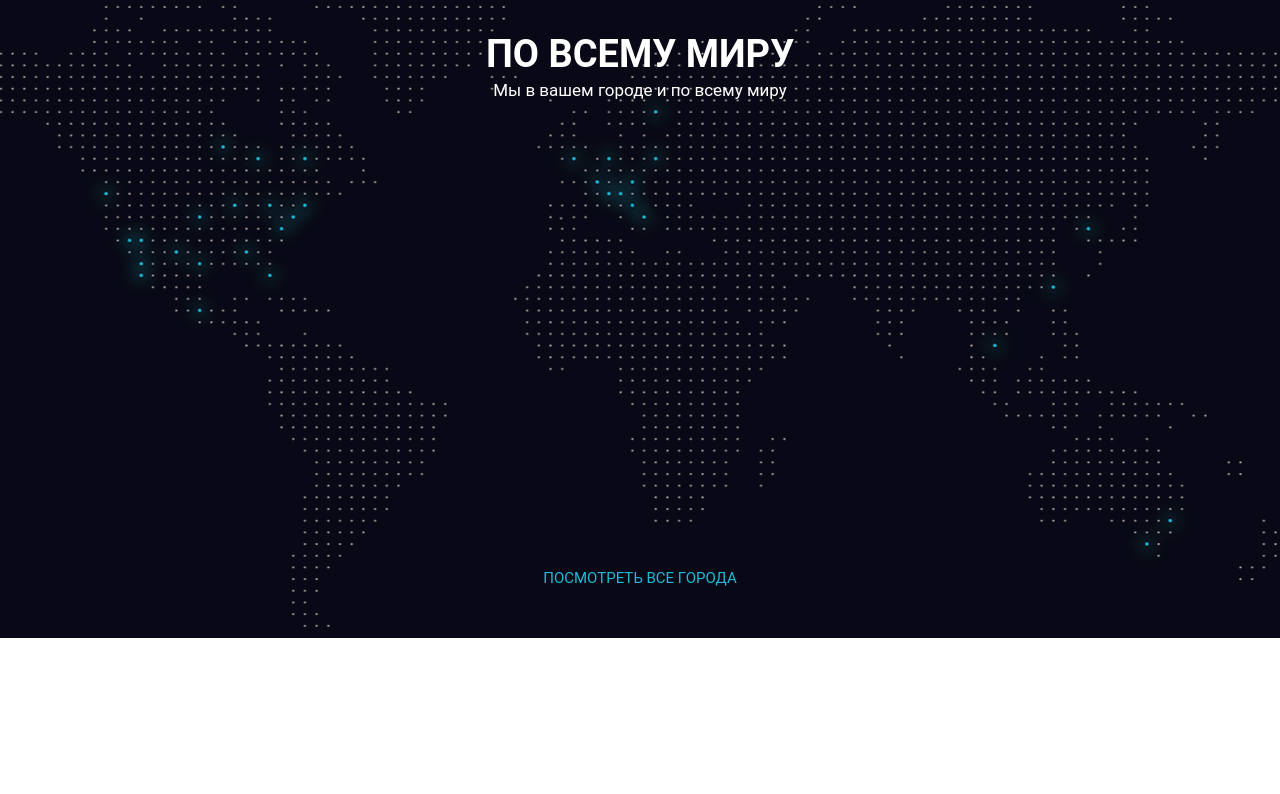
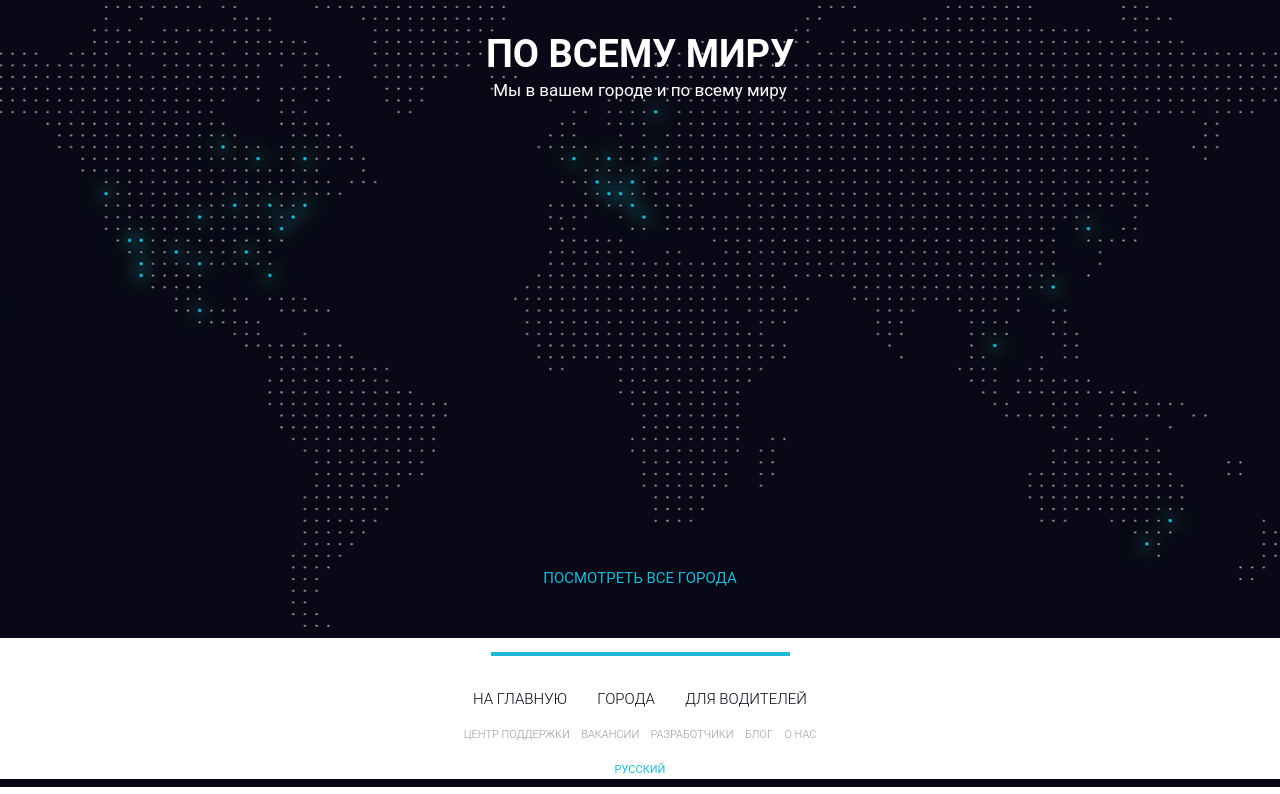
Before and after one commit to DmytroIhnatiuk/uber, a website: page src/index.html in a window 1280 px wide. Shown: the part 4644-5438 px from the top of the page. Before the commit the page ends 5282 px from the top, so only its background shows below. Drawn offline with nearby package versions, Linux system fonts and the light colour scheme; files that its build step writes are made by us from their sources; files whose address does not match are found by name; a web font is replaced by a local one.

Commit message:
add_footer

```diff
--- a/gulp/version.json
+++ b/gulp/version.json
@@ -1,3 +1,3 @@
 {
-    "main": "20221031125543"
+    "main": "20221101214006"
 }
--- /dev/null
+++ b/src/html/footer.html
@@ -0,0 +1,39 @@
+<footer>
+    <div class="line_blue"></div>
+    <div class="social">
+        <a href="#" class="link"></a>
+        <a href="#" class="link"></a>
+        <a href="#" class="link"></a>
+        <a href="#" class="link"></a>
+    </div>
+    <div class="container">
+        <div class="row">
+            <div class="col-md-4 offset-md-4">
+
+        <div class="footer__nav_major">
+            <a href="#" class="nav_linc">на главную</a>
+            <a href="#" class="nav_linc">города</a>
+            <a href="#" class="nav_linc">для водителей</a>
+        </div>
+        <div class="footer__nav_less">
+            <a href="#" class="nav_linc_less">центр поддержки</a>
+            <a href="#" class="nav_linc_less">вакансии</a>
+            <a href="#" class="nav_linc_less">разработчики</a>
+            <a href="#" class="nav_linc_less">блог</a>
+            <a href="#" class="nav_linc_less">о нас</a>
+        </div>
+        <div class="language">
+            <a href="#" class="ru">русский</a>
+        </div>
+            </div>
+        </div>
+    </div>
+    <div class="store">
+        <a href="#" class="store_link"></a>
+        <a href="#" class="store_link"></a>
+        <a href="#" class="store_link"></a>
+    </div>
+    <div class="line_black"></div>
+
+
+</footer>
--- a/src/index.html
+++ b/src/index.html
@@ -9,5 +9,6 @@
 	@@include('html/chose.html')
 	@@include('html/terms.html')
 	@@include('html/all_world.html')
+	@@include('html/footer.html')
 </body>
 </html>
--- /dev/null
+++ b/src/scss/blocs/footer.scss
@@ -0,0 +1,52 @@
+footer{
+    min-height: 156px;
+    position: relative;
+    padding-top: 14px;
+    .line_blue{
+        width: 299px;
+        height: 4px;
+        background-color: #1fbad6;
+        margin: 0 auto;
+    }
+    .footer__nav_major{
+        margin-top: 32px;
+        display: flex;
+        justify-content: space-around;
+        .nav_linc{
+            color: #070716;
+            font-size: 15px;
+            font-weight: 300;
+            text-transform: uppercase;
+        }
+    }
+    .footer__nav_less{
+        margin-top: 16px;
+        display: flex;
+        justify-content: space-around;
+        .nav_linc_less{
+            color: #999999;
+            font-size: 11px;
+            font-weight: 300;
+            text-transform: uppercase;
+
+        }
+    }
+    .language{
+    margin-top: 19px;
+    display: flex;
+    justify-content: center;
+    .ru{
+        color: #1fbad6;
+        font-size: 11px;
+        font-weight: 400;
+        text-transform: uppercase;
+
+    }
+}
+.line_black{
+
+    height: 8px;
+    background-color: #070716;
+}
+
+}
--- a/src/scss/style.scss
+++ b/src/scss/style.scss
@@ -8,6 +8,7 @@
 @import "blocs/chose";
 @import "blocs/terms";
 @import "blocs/all_world";
+@import "blocs/footer";
 
 *{
     font-family: 'Roboto';
```
Also changed, not shown: src/img/icons/store/app.png (added), src/img/icons/store/appstore.svg (added), src/img/icons/store/appstore_Images/appstore_ImgID1.png (added), src/img/icons/store/goog.png (added), src/img/icons/store/googleplai.svg (added), src/img/icons/store/win.png (added), src/img/icons/store/win_store.svg (added), src/img/icons/store/win_store_Images/win_store_ImgID1.png (added).
